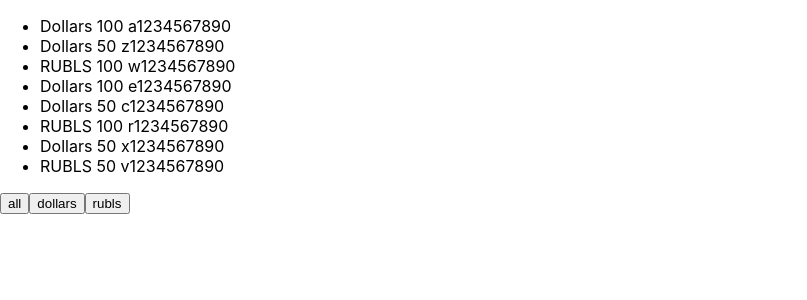
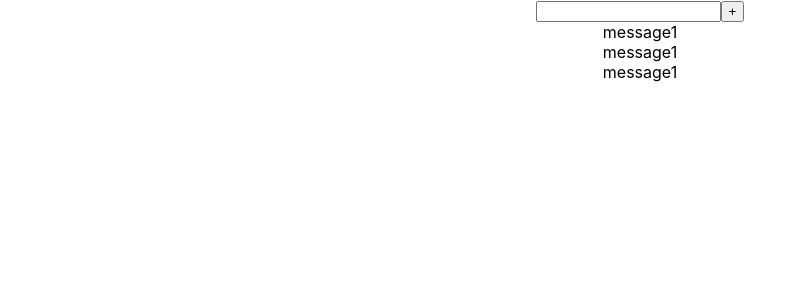
Before and after one commit to Pred1993/Mikrotaski, a React (Create React App) app in the folder mikrotaski/: page / in a window 1280 px wide. Shown: the top 300 px of the page, without its empty margins (0-807 px from the left). Built offline with nearby package versions, Linux system fonts and the light colour scheme.

Commit message:
mikrotaski input part 1

```diff
--- a/mikrotaski/src/App.tsx
+++ b/mikrotaski/src/App.tsx
@@ -1,37 +1,30 @@
-import React, {useState} from 'react';
+import React from 'react';
 import './App.css';
-import {MoneyType, NewComponents4} from "./site/NewComponents4";
+import { useState } from 'react';
+import { FullInput } from './components/Fullinput';
+export type messageType = {
+  message: string;
+};
+function App() {
+  let [message, setMessage] = useState<Array<messageType>>([
+    { message: 'message1' },
+    { message: 'message1' },
+    { message: 'message1' },
+  ]);
+  const addMessage = (title: string) => {
+    console.log(title)
+    const newObject = {message: title}
+    const newMessage = [newObject, ... message]
+    setMessage(newMessage);
+  };
 
-export type FilterType = 'all' | 'Dollars' | 'RUBLS'
-
-function App() {
-    const [money, setMoney] = useState<Array<MoneyType>> ([
-        {id: 1, banknots: 'Dollars', value: 100, number: ' a1234567890'},
-        {id: 2, banknots: 'Dollars', value: 50, number: ' z1234567890'},
-        {id: 3, banknots: 'RUBLS', value: 100, number: ' w1234567890'},
-        {id: 4, banknots: 'Dollars', value: 100, number: ' e1234567890'},
-        {id: 5, banknots: 'Dollars', value: 50, number: ' c1234567890'},
-        {id: 6, banknots: 'RUBLS', value: 100, number: ' r1234567890'},
-        {id: 7, banknots: 'Dollars', value: 50, number: ' x1234567890'},
-        {id: 8, banknots: 'RUBLS', value: 50, number: ' v1234567890'},
-    ])
-    const [filter, setFilter] = useState<FilterType>('all')
-    const filterFunction = (filter: FilterType) => {
-        setFilter(filter)
-    }
-    let moneyFilter = money
-    if (filter === 'Dollars') {
-        moneyFilter = money.filter(t => t.banknots === filter)
-    }
-    if (filter === 'RUBLS') {
-        moneyFilter = money.filter(t => t.banknots === filter)
-    }
-    return (
-        <NewComponents4
-            money={moneyFilter}
-            filterFunction={filterFunction}
-        />
-    )
+  return (
+    <div className={'App'}>
+      <FullInput addMessage={addMessage} />
+      {message.map((el, index: number) => {
+        return <div key={index}>{el.message}</div>;
+      })}
+    </div>
+  );
 }
-
-export default App
+export default App;
--- /dev/null
+++ b/mikrotaski/src/components/Fullinput.tsx
@@ -0,0 +1,25 @@
+import React, {ChangeEvent, useState} from 'react';
+
+export type FullInputPropsType = {
+    addMessage: (title: string) => void;
+};
+export const FullInput = (props: FullInputPropsType) => {
+    let [title, setTitle] = useState('');
+    console.log(title);
+
+    const onChangeInputHandler = (e: ChangeEvent<HTMLInputElement>) => {
+        setTitle(e.currentTarget.value);
+    };
+    const newTaskHandler = () => {
+        props.addMessage(title);
+        setTitle('');
+    }
+    return (
+        <div>
+            <input value={title}
+                   onChange={onChangeInputHandler}
+            />
+            <button onClick={newTaskHandler}>+</button>
+        </div>
+    );
+};
--- a/mikrotaski/src/site/NewComponents4.tsx
+++ /dev/null
@@ -1,35 +0,0 @@
-import React from 'react';
-import {FilterType} from "../App";
-
-export type MoneyType = {
-    id: number
-    banknots: string
-    value: number
-    number: string
-}
-export type NewComponents4PropsType = {
-    money: Array<MoneyType>
-    filterFunction: (filter: FilterType) => void
-}
-export const NewComponents4 = (props: NewComponents4PropsType) => {
-    const drawMoney = props.money.map((t) => {
-        return (<li key={t.id}>
-                <span>{t.banknots} </span>
-                <span>{t.value} </span>
-                <span>{t.number} </span>
-            </li>
-        )
-    })
-    return (
-        <div>
-            <ul>
-                {drawMoney}
-            </ul>
-            <button onClick={() => {props.filterFunction('all')}}>all</button>
-            <button onClick={() => {props.filterFunction('Dollars')}}>dollars</button>
-            <button onClick={() => {props.filterFunction('RUBLS')}}>rubls</button>
-        </div>
-
-
-    );
-};
```
Also changed, not shown: mikrotaski/src/index.tsx (+5 -5 lines).
